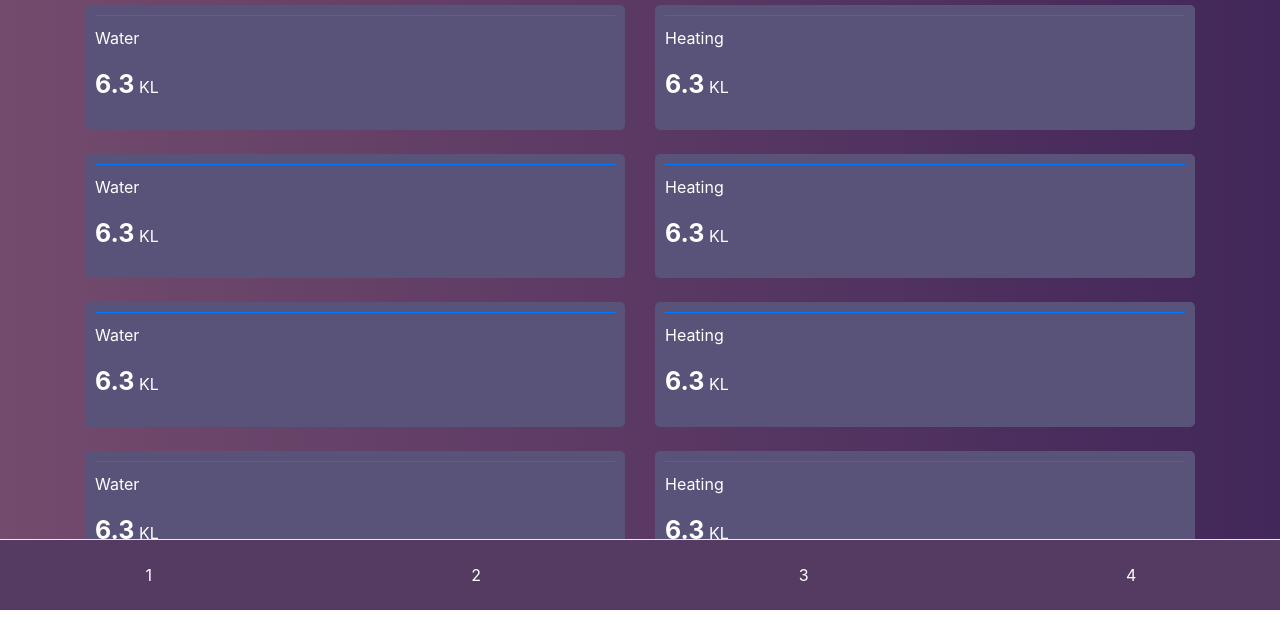
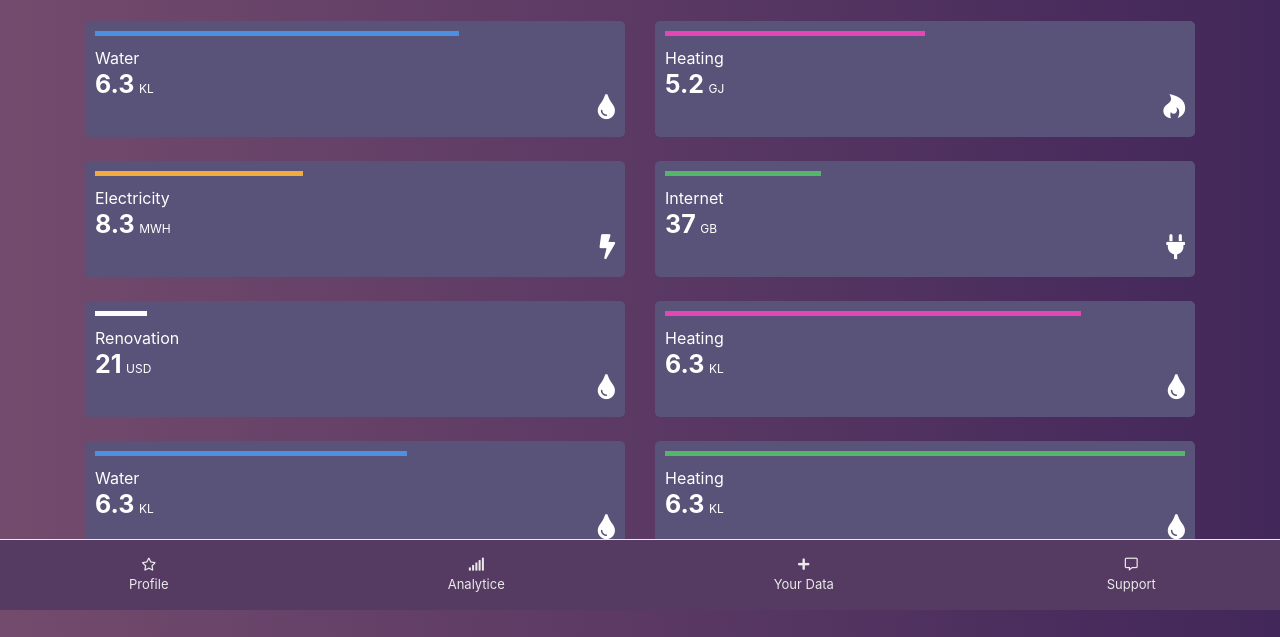
Before and after one commit to moonjunghwan/taling_moon_0215, a plain HTML site: page index.html in a window 1280 px wide. Shown: the part 190-827 px from the top of the page. Before the commit the page ends 800 px from the top, so only its background shows below. Drawn offline with nearby package versions, Linux system fonts and the light colour scheme.

Commit message:
fontAwsome 적용

```diff
--- a/index.html
+++ b/index.html
@@ -7,6 +7,7 @@
     <meta name="viewport" content="width=device-width, initial-scale=1">
 
     <link rel="stylesheet" href="https://stackpath.bootstrapcdn.com/bootstrap/4.3.1/css/bootstrap.min.css" integrity="sha384-ggOyR0iXCbMQv3Xipma34MD+dH/1fQ784/j6cY/iJTQUOhcWr7x9JvoRxT2MZw1T" crossorigin="anonymous">
+    <link rel="stylesheet" href="https://use.fontawesome.com/releases/v5.7.2/css/all.css" integrity="sha384-fnmOCqbTlWIlj8LyTjo7mOUStjsKC4pOpQbqyi7RrhN7udi9RwhKkMHpvLbHG9Sr" crossorigin="anonymous">
     <link rel="stylesheet" href="./public/style.css">
 </head>
 <body>
@@ -18,7 +19,9 @@
                     <h4 id="titleWord">Analytics</h4>
                 </div>
                 <div class="col-6">
-                    <div id="rightTopBox"></div>
+                    <div id="rightTopBox">
+                        <i class="fas fa-bars"></i>
+                    </div>
                 </div>
             </div>
         </div>
@@ -30,6 +33,7 @@
             <div class="row">
                 <div class="col-6">
                     <h5 class="white">Octorber</h5>
+                    <p style="color:#f2f2f2; margin-top:-10px;">2016</p>
                 </div>
                 <div class="col-6 text-right">
                     <h2 class="white">$203</h2>
@@ -44,22 +48,28 @@
             <div class="row">
                 <div class="col-6">
                     <div class="contentCard">
-                        <div class="border-top border-primary boxBar"></div>
-                        <p class="white">Water</p>
-                        <p class="white">
+                        <div class="boxBar" id="border1"></div>
+                        <p>Water</p>
+                        <p class="statBox">
                             <span class="stat">6.3</span>
-                            <span>KL<span>
+                            <span class="unit">KL<span>
                         </p>
+                        <div class="text-right iconBox">
+                            <i class="fas fa-tint"></i>
+                        </div>
                     </div>
                 </div>
                 <div class="col-6">
                     <div class="contentCard">
-                        <div class="border-top border-primary boxBar"></div>
-                        <p class="white">Heating</p>
-                        <p class="white">
-                            <span class="stat">6.3</span>
-                            <span>KL<span>
+                        <div class="boxBar" id="border2"></div>
+                        <p>Heating</p>
+                        <p class="statBox">
+                            <span class="stat">5.2</span>
+                            <span class="unit">GJ<span>
                         </p>
+                        <div class="text-right iconBox">
+                            <i class="fab fa-hotjar"></i>
+                        </div>
                     </div>
                 </div>
             </div>
@@ -69,22 +79,28 @@
             <div class="row">
                 <div class="col-6">
                     <div class="contentCard">
-                        <div class="border-top border-primary boxBar"></div>
-                        <p class="white">Water</p>
-                        <p class="white">
-                            <span class="stat">6.3</span>
-                            <span>KL<span>
+                        <div class="boxBar" id="border3"></div>
+                        <p>Electricity</p>
+                        <p class="statBox">
+                            <span class="stat">8.3</span>
+                            <span class="unit">MWH<span>
                         </p>
+                        <div class="text-right iconBox">
+                            <i class="fas fa-bolt"></i>
+                        </div>
                     </div>
                 </div>
                 <div class="col-6">
                     <div class="contentCard">
-                        <div class="border-top border-primary boxBar"></div>
-                        <p class="white">Heating</p>
-                        <p class="white">
-                            <span class="stat">6.3</span>
-                            <span>KL<span>
+                        <div class="boxBar" id="border4"></div>
+                        <p>Internet</p>
+                        <p class="statBox">
+                            <span class="stat">37</span>
+                            <span class="unit">GB<span>
                         </p>
+                        <div class="text-right iconBox">
+                            <i class="fas fa-plug"></i>
+                        </div>
                     </div>
                 </div>
             </div>
@@ -94,22 +110,28 @@
             <div class="row">
                 <div class="col-6">
                     <div class="contentCard">
-                        <div class="border-top border-primary boxBar"></div>
-                        <p class="white">Water</p>
-                        <p class="white">
-                            <span class="stat">6.3</span>
-                            <span>KL<span>
+                        <div class="boxBar" id="border5"></div>
+                        <p>Renovation</p>
+                        <p class="statBox">
+                            <span class="stat">21</span>
+                            <span class="unit">USD<span>
                         </p>
+                        <div class="text-right iconBox">
+                            <i class="fas fa-tint"></i>
+                        </div>
                     </div>
                 </div>
                 <div class="col-6">
                     <div class="contentCard">
-                        <div class="border-top border-primary boxBar"></div>
-                        <p class="white">Heating</p>
-                        <p class="white">
+                        <div class="boxBar" id="border6"></div>
+                        <p>Heating</p>
+                        <p class="statBox">
                             <span class="stat">6.3</span>
-                            <span>KL<span>
+                            <span class="unit">KL<span>
                         </p>
+                        <div class="text-right iconBox">
+                            <i class="fas fa-tint"></i>
+                        </div>
                     </div>
                 </div>
             </div>
@@ -119,22 +141,28 @@
             <div class="row">
                 <div class="col-6">
                     <div class="contentCard">
-                        <div class="border-top border-primary boxBar"></div>
-                        <p class="white">Water</p>
-                        <p class="white">
+                        <div class="boxBar" id="border7"></div>
+                        <p>Water</p>
+                        <p class="statBox">
                             <span class="stat">6.3</span>
-                            <span>KL<span>
+                            <span class="unit">KL<span>
                         </p>
+                        <div class="text-right iconBox">
+                            <i class="fas fa-tint"></i>
+                        </div>
                     </div>
                 </div>
                 <div class="col-6">
                     <div class="contentCard">
-                        <div class="border-top border-primary boxBar"></div>
-                        <p class="white">Heating</p>
-                        <p class="white">
+                        <div class="boxBar" id="border8"></div>
+                        <p>Heating</p>
+                        <p class="statBox">
                             <span class="stat">6.3</span>
-                            <span>KL<span>
+                            <span class="unit">KL<span>
                         </p>
+                        <div class="text-right iconBox">
+                            <i class="fas fa-tint"></i>
+                        </div>
                     </div>
                 </div>
             </div>
@@ -145,10 +173,22 @@
     <footer id="footer">
         <div class="container-fulid">
             <div class="row">
-                <div class="col-3 text-center footerBox">1</div>
-                <div class="col-3 text-center footerBox">2</div>
-                <div class="col-3 text-center footerBox">3</div>
-                <div class="col-3 text-center footerBox">4</div>
+                <div class="col-3 text-center footerBox">
+                    <i class="far fa-star"></i>
+                    <p>Profile</p>
+                </div>
+                <div class="col-3 text-center footerBox">
+                    <i class="fas fa-signal"></i>
+                    <p>Analytice</p>
+                </div>
+                <div class="col-3 text-center footerBox">
+                    <i class="fas fa-plus"></i>
+                    <p>Your Data</p>
+                </div>
+                <div class="col-3 text-center footerBox">
+                    <i class="far fa-comment-alt"></i>
+                    <p>Support</p>
+                </div>
             </div>
         </div>
     </footer>
--- a/public/style.css
+++ b/public/style.css
@@ -2,6 +2,7 @@ body {
     background: #42275a;  /* fallback for old browsers */
     background: -webkit-linear-gradient(to right, #734b6d, #42275a);  /* Chrome 10-25, Safari 5.1-6 */
     background: linear-gradient(to right, #734b6d, #42275a); /* W3C, IE 10+/ Edge, Firefox 16+, Chrome 26+, Opera 12+, Safari 7+ */
+    color:#FFFFFF;
 }
 
 /*
@@ -11,6 +12,7 @@ gradation => https://uigradients.com/
 #wrap {
     margin:30px;
     z-index:1;
+    margin-bottom:80px;
 }
 
 #titleWord {
@@ -26,6 +28,9 @@ gradation => https://uigradients.com/
     right:0;
     border-radius:0px 0px 0px 10px;
     z-index:20;
+    font-size:35px;
+    text-align:center;
+    line-height:70px;
 }
 
 .contentCard {
@@ -38,15 +43,65 @@ gradation => https://uigradients.com/
 
 .boxBar {
     margin-bottom:10px;
+    border-top:15px;
 }
 
-.white {
-    color:#FFFFFF;
+#border1 {
+    border-top:5px solid #4D90E2;
+    width:70%;
+}
+
+#border2 {
+    border-top:5px solid #E446B5;
+    width:50%;
+}
+
+#border3 {
+    border-top:5px solid #F1AB3E;
+    width:40%;
+}
+
+#border4 {
+    border-top:5px solid #53B66A;
+    width:30%;
+}
+
+#border5 {
+    border-top:5px solid #FAFDFB;
+    width:10%;
+}
+
+#border6 {
+    border-top:5px solid #E446B5;
+    width:80%;
+}
+
+#border7 {
+    border-top:5px solid #4D90E2;
+    width:60%;
+}
+
+#border8 {
+    border-top:5px solid #53B66A;
+    width:100%;
+}
+
+.statBox {
+    margin-top:-20px;
+}
+
+.iconBox {
+    margin-top:-30px;
+    font-size:25px;
 }
 
 .stat {
     font-size:25px;
     font-weight:bold;
+}
+
+.unit {
+    font-size:12px;
 }
 
 #footer {
@@ -60,6 +115,7 @@ gradation => https://uigradients.com/
 
 .footerBox {
     height:70px;
-    line-height:70px;
-    color:#FFFFFF;
+    padding-top:15px;
+    font-size:13px;
+    color:#eaeaea;
 }
```
